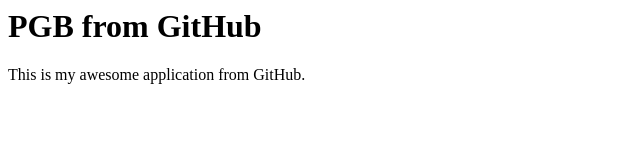
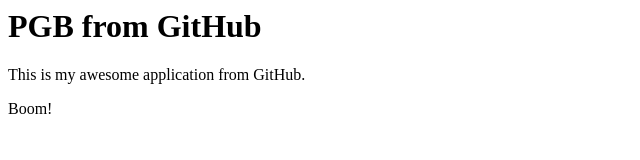
Before and after one commit to coldfumonkeh/pgb_cfo_github, a plain HTML site: page index.html in a window 1280 px wide. Shown: the full height of the page, 0-640 px from the left. Drawn offline with Linux system fonts and the light colour scheme.

Commit message:
Massive changes

```diff
--- a/index.html
+++ b/index.html
@@ -1,3 +1,5 @@
 <h1>PGB from GitHub</h1>
 
 <p>This is my awesome application from GitHub.</p>
+
+<p>Boom!</p>
```
